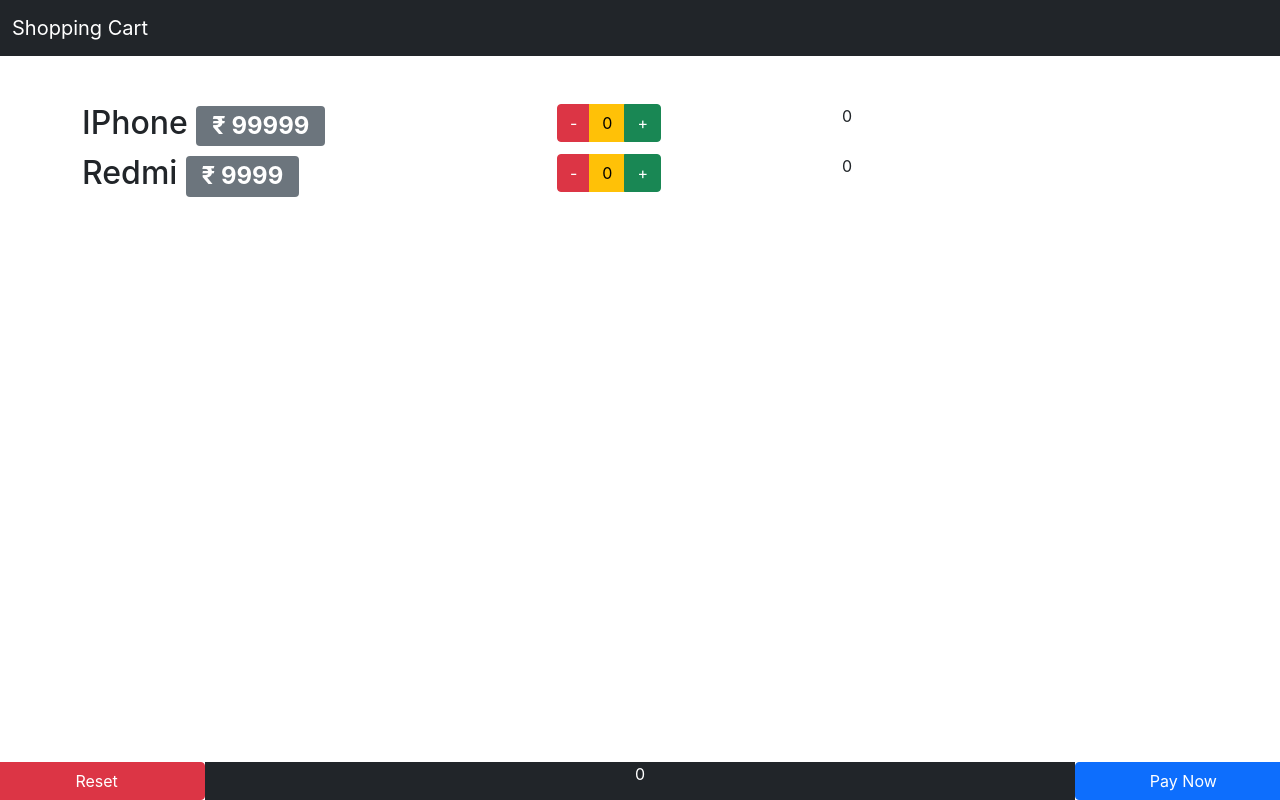
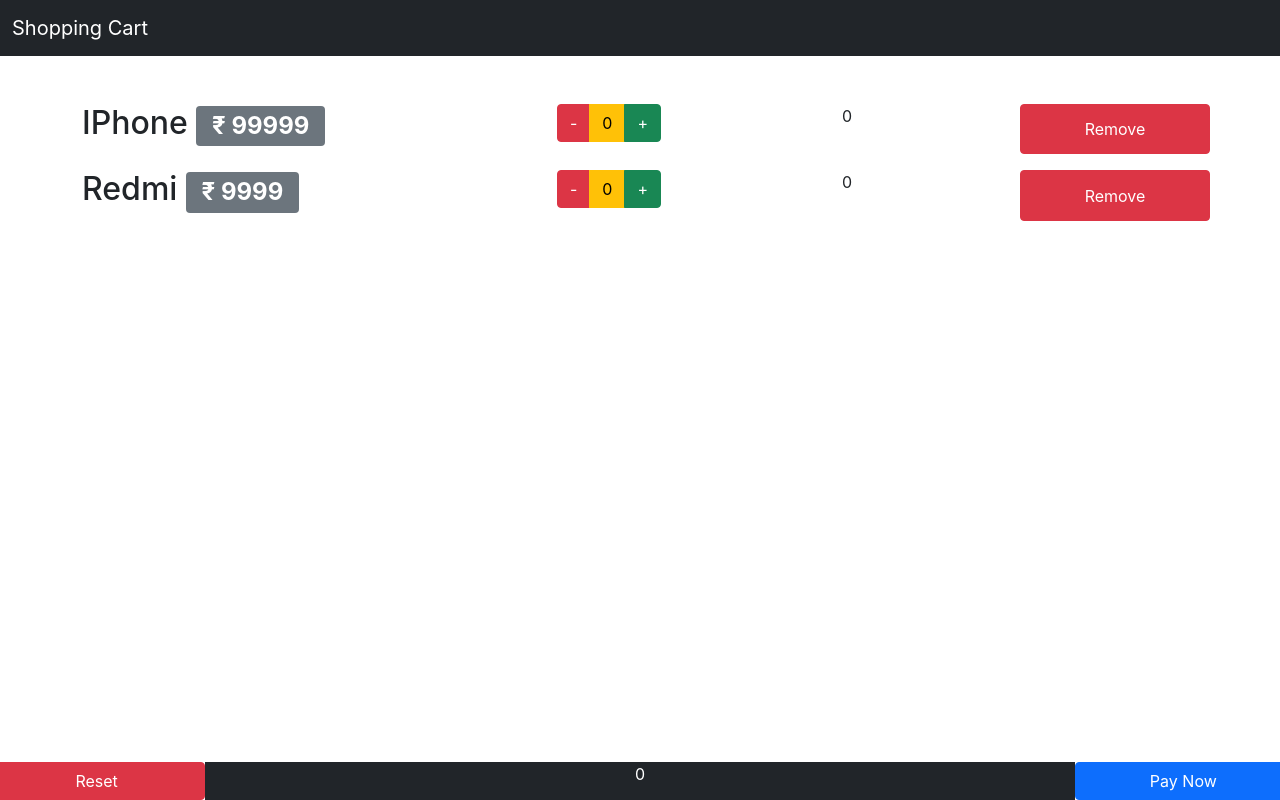
Before and after one commit to Prachi-Taikar/Shopping-Cart-using-React, a React (Create React App) app: page / in a window 1280 px wide. Built offline with nearby package versions, Linux system fonts and the light colour scheme.

Commit message:
Removing items from List

```diff
--- a/src/App.js
+++ b/src/App.js
@@ -57,12 +57,25 @@ function App() {
     setTotalAmount(0);
   }
 
+  const removeItem= (index) => {
+    let newProductList = [...productList]
+    let newTotalAmount = totalAmount;
+
+    newTotalAmount-= newProductList[index].quantity * newProductList[index].price;
+    newProductList.splice(index, 1);
+    setProductList(newProductList);
+    setTotalAmount(newTotalAmount);
+  }
+
   return (
     <>
     <Navbar/>
 
     <main className= "container mt-5">
-    <ProductList productList={productList} incrementQuantity = {incrementQuantity}  decrementQuantity = {decrementQuantity} />
+    <ProductList productList={productList}
+    incrementQuantity = {incrementQuantity}
+    decrementQuantity = {decrementQuantity}
+    removeItem= {removeItem} />
     </main>
 
     <Footer totalAmount= {totalAmount} resetQuantity = {resetQuantity} />
--- a/src/components/Product.js
+++ b/src/components/Product.js
@@ -4,7 +4,7 @@ export default function Product(props) {
 
 
     return (
-        <div className = "row">
+        <div className = "row mt-3">
             <div className = 'col -5'>
                 <h2>{props.product.name} <span className="badge bg-secondary">₹ {props.product.price}</span> </h2>
             </div>
@@ -17,9 +17,13 @@ export default function Product(props) {
             </div>
             </div>
 
-            <div className = 'col-4'>
+            <div className = 'col-2'>
                 {props.product.quantity * props.product.price}
             </div>
+
+            <button className = "col-2 btn btn-danger" onClick = {()=> {props.removeItem(props.index)}}>
+                Remove
+            </button>
 
         </div>
     )
--- a/src/components/ProductList.js
+++ b/src/components/ProductList.js
@@ -4,7 +4,7 @@ import Product from './Product'
 export default function ProductList(props) {
     return (
         props.productList.map((product, i) => {
-            return <Product product = {product} key = {i} incrementQuantity ={props.incrementQuantity} index={i} decrementQuantity ={props.decrementQuantity} />
+            return <Product product = {product} key = {i} incrementQuantity ={props.incrementQuantity} index={i} decrementQuantity ={props.decrementQuantity} removeItem = {props.removeItem}/>
         })
 
     )
```
